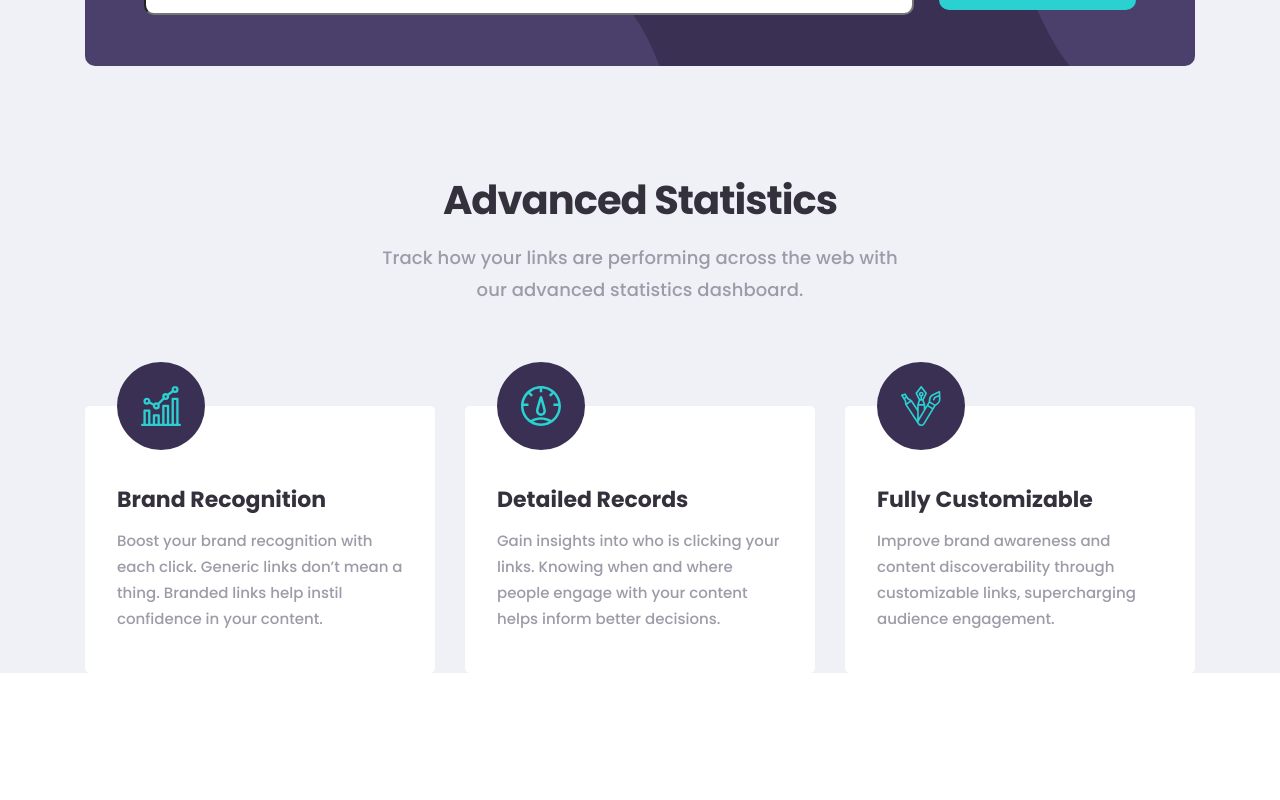
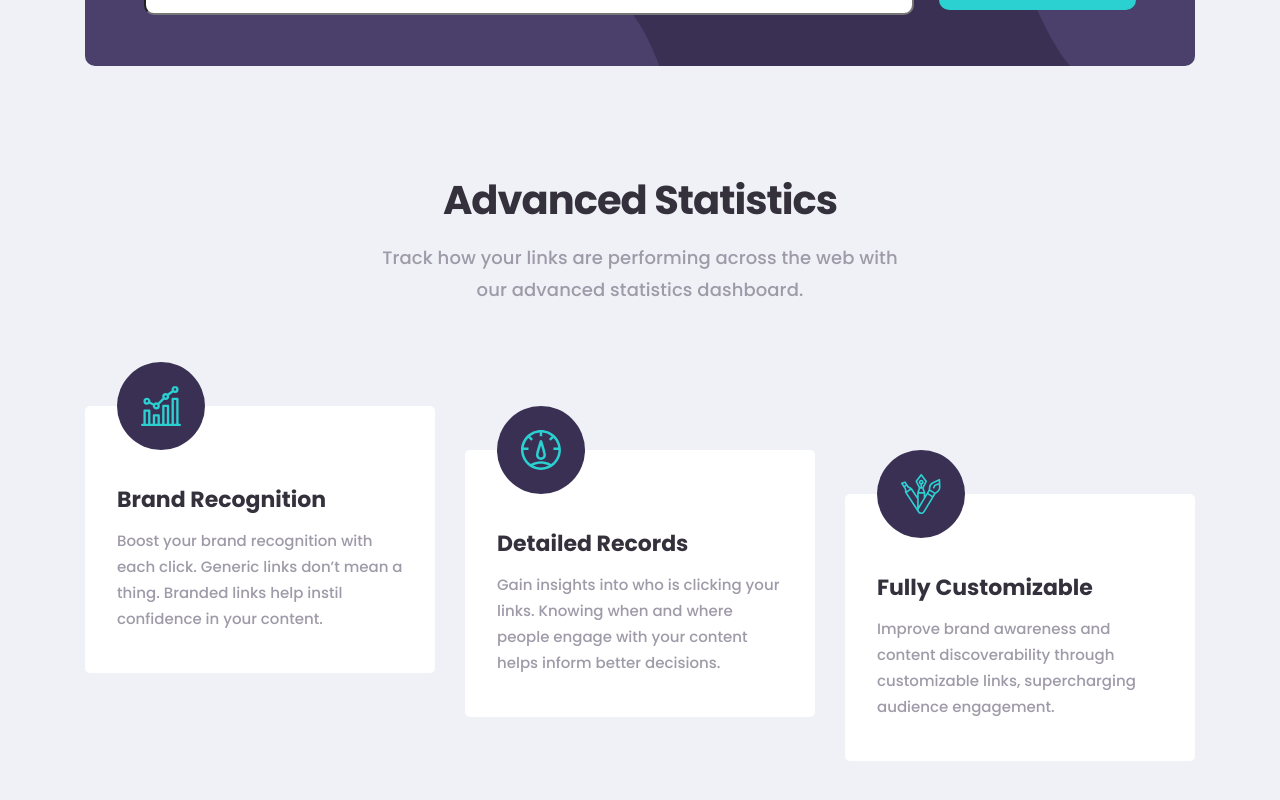
Before and after one commit to KiddAlexx/url-shortening-api-FM, a React (Vite) app: page / in a window 1280 px wide. Shown: the part 818-1618 px from the top of the page. Before the commit the page ends 1491 px from the top, so only its background shows below. Built offline with nearby package versions, Linux system fonts and the light colour scheme; the HTML template or start-up script is replaced by a standard one.

Commit message:
stagger info cards using transform translate + add padding to bottom of features section

```diff
--- a/src/App.css
+++ b/src/App.css
@@ -270,6 +270,7 @@ a:hover {
 
 .features {
   background-color: var(--offwhite);
+  padding-bottom: 21rem;
 }
 
 .statistics-container {
@@ -311,6 +312,13 @@ a:hover {
   border-radius: 0.5rem;
   position: relative;
 }
+
+.info-card:nth-child(2) {
+  transform: translateY(4.4rem);
+}
+.info-card:nth-child(3) {
+  transform: translateY(8.8rem);
+}
 .info-card-icon-container {
   position: absolute;
   transform: translateY(-50%);
```
